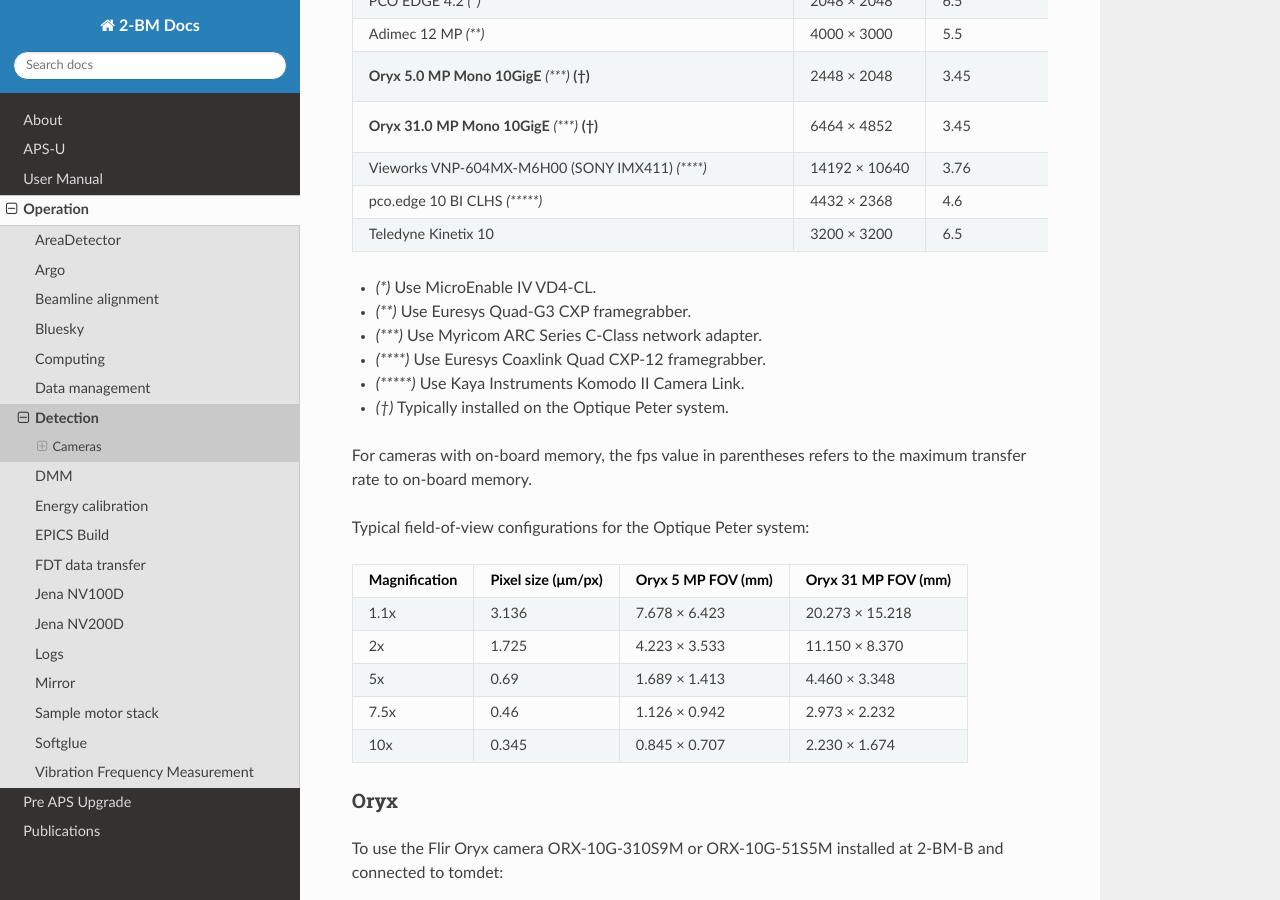
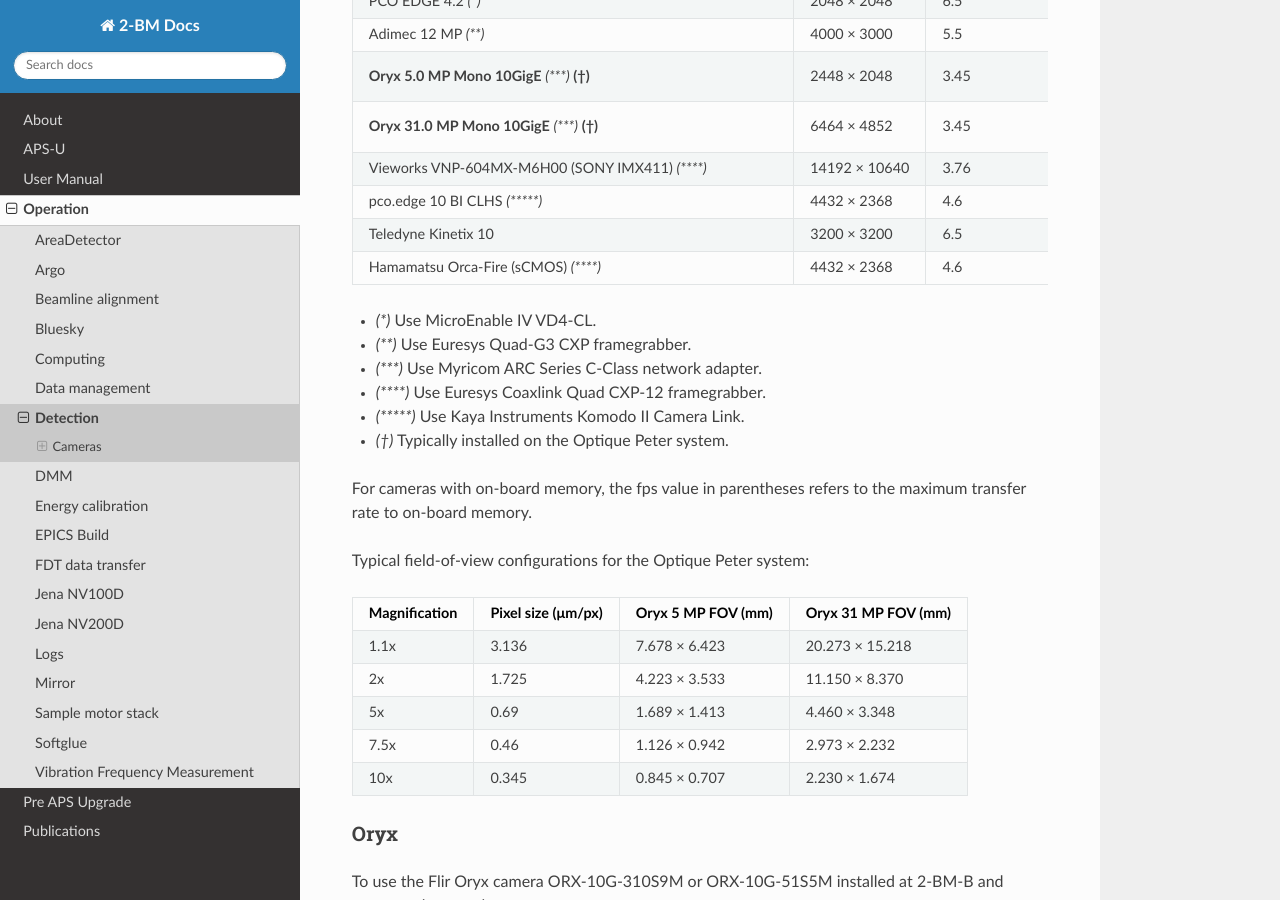
Before and after one commit to xray-imaging/2bm-docs, a Sphinx documentation site: the page built from docs/source/ops/item_020.rst, in a window 1280 px wide and 900 px high, scrolled down 673 px. Built offline with Sphinx 7.4.7 and the Read the Docs theme 3.1.0, drawn with Linux system fonts in a browser that asks for light colours; the version number could not be read and is left out; some of the changed lines change nothing that is shown.

Commit message:
add Hamamatsu Orca-Fire C16240-20UP01 to detector list
  New row in the Cameras table for the F-mount, Quad CXP-6 variant:
  4432 × 2368, 4.6 μm pixel, 16 bit, 115 fps full-frame over CoaXPress.
  Reuses footnote (****) (Euresys Coaxlink Quad CXP-12, backwards-
  compatible with CXP-6). Adds box.com links for the manual
  (camera_00012) and the quote (camera_quote_00003).

```diff
--- a/docs/source/ops/item_020.rst
+++ b/docs/source/ops/item_020.rst
@@ -29,6 +29,7 @@
 .. _camera_00009:  https://vision.vieworks.com/en/camera/area_scan/VNP_series
 .. _camera_00010:  https://anl.box.com/s/89t8lg9ncm5s4kikwctvdbd0ch517xgx
 .. _camera_00011:  https://www.photometrics.com/products/kinetix-family/kinetix
+.. _camera_00012:  https://anl.box.com/s/roj8e6v47y803swgocjvas3c9xswl4bw
 
 .. _camera_order_00001: https://apps.inside.anl.gov/paris/req.jsp?reqNbr=F6-109062
 .. _camera_order_00002: https://apps.inside.anl.gov/paris/req.jsp?reqNbr=F8-219026
@@ -37,6 +38,7 @@
 
 .. _camera_quote_00001: https://anl.box.com/s/6yv344apeox44m5salxmj4tfmdtvdov4
 .. _camera_quote_00002: https://anl.box.com/s/u2msg1ln3w3483cmpi2jna3mdmtinhm0
+.. _camera_quote_00003: https://anl.box.com/s/svosju2ygvny8n1t3tb177th7qc8rao5
 
 .. |d00001| image:: ../img/dimax_01.png
    :width: 50px
@@ -89,6 +91,8 @@
 | pco.edge 10 BI CLHS `(*****)`                                 |  4432 × 2368  |       4.6        | 16      | 120        |     camera_00010_  | 10 BI CLHS                              |                             |    camera_quote_00001_        |
 +---------------------------------------------------------------+---------------+------------------+---------+------------+--------------------+-----------------------------------------+-----------------------------+-------------------------------+
 | Teledyne Kinetix 10                                           |  3200 × 3200  |       6.5        | 8/12/16 | 498        |     camera_00011_  | O1_KINETIX_10MP_PCIE                    |                             |    camera_quote_00002_        |
++---------------------------------------------------------------+---------------+------------------+---------+------------+--------------------+-----------------------------------------+-----------------------------+-------------------------------+
+| Hamamatsu Orca-Fire (sCMOS) `(****)`                          |  4432 × 2368  |       4.6        | 16      | 115        |     camera_00012_  | C16240-20UP01 (F-mount, Quad CXP-6)     |                             |    camera_quote_00003_        |
 +---------------------------------------------------------------+---------------+------------------+---------+------------+--------------------+-----------------------------------------+-----------------------------+-------------------------------+
 
 - `(*)`     Use MicroEnable IV VD4-CL.
```
